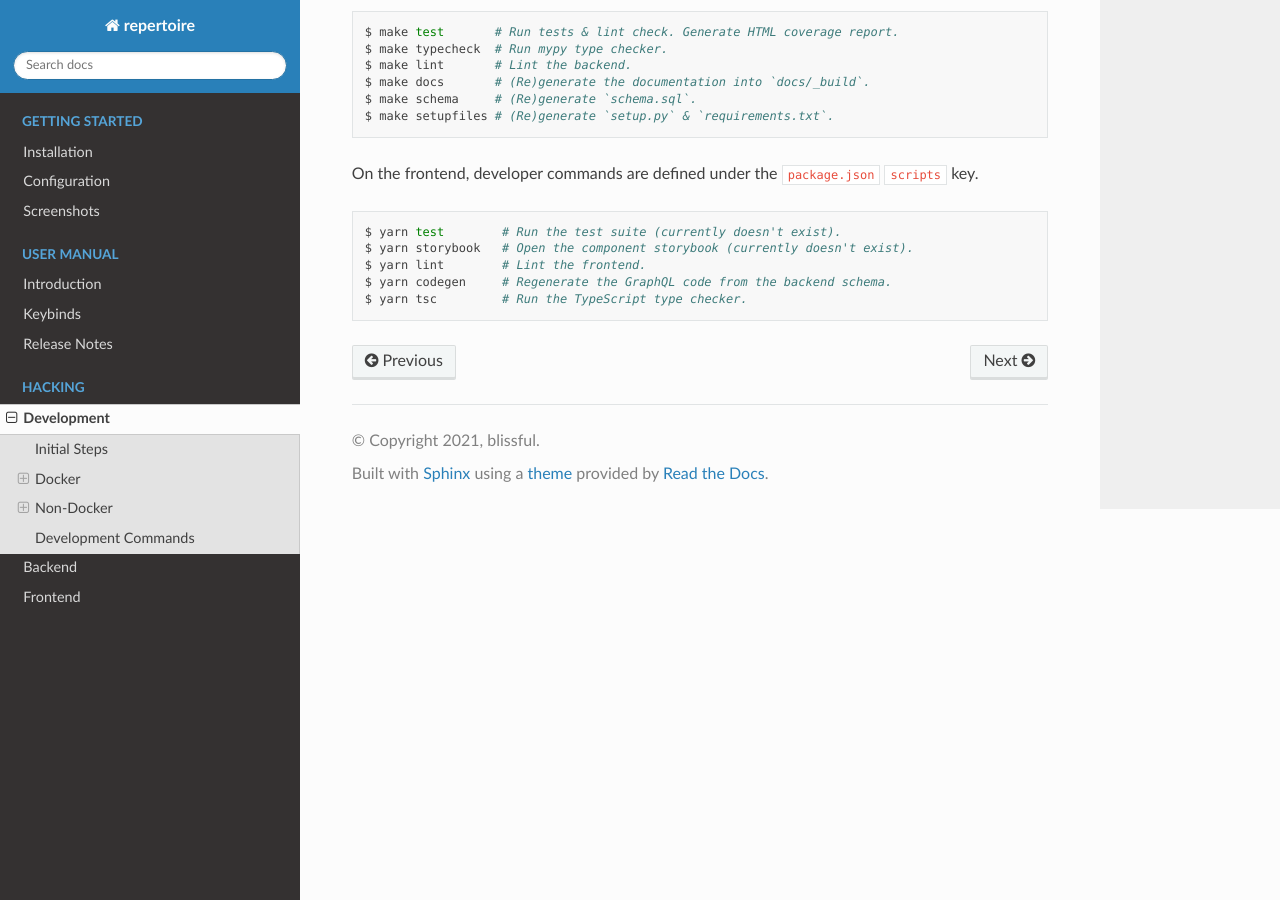
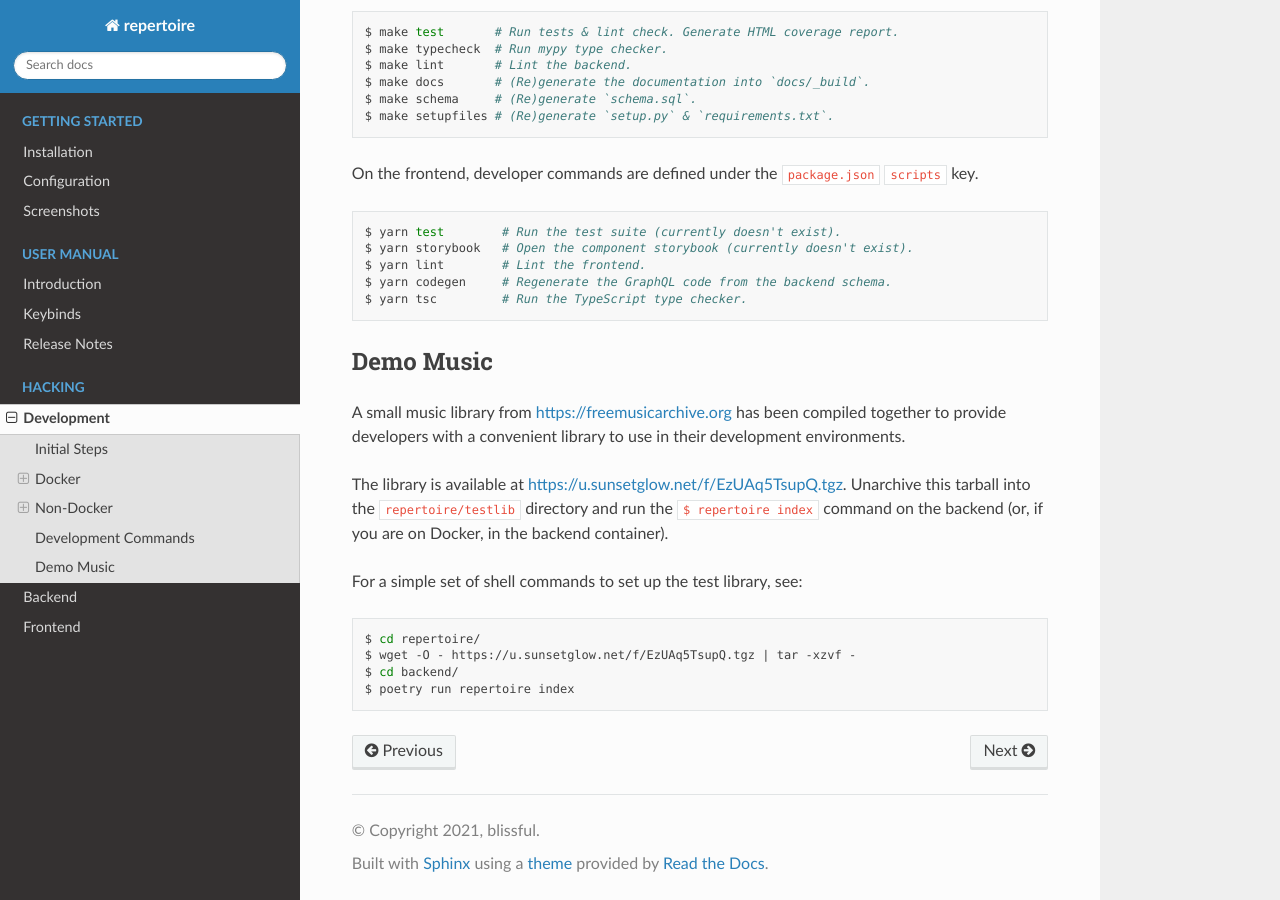
Before and after one commit to azuline/repertoire, a Sphinx documentation site: the page built from docs/hacking/development.rst, in a window 1280 px wide and 900 px high, scrolled down 3035 px. Built offline with Sphinx 7.4.7 and the Read the Docs theme 2.0.0, drawn with Linux system fonts in a browser that asks for light colours; pages that are not in the unit, such as notebooks, are missing from menus.

Commit message:
add docs to set up a testing library

```diff
--- a/docs/hacking/development.rst
+++ b/docs/hacking/development.rst
@@ -165,3 +165,24 @@ On the frontend, developer commands are defined under the ``package.json``
   $ yarn lint        # Lint the frontend.
   $ yarn codegen     # Regenerate the GraphQL code from the backend schema.
   $ yarn tsc         # Run the TypeScript type checker.
+
+Demo Music
+----------
+
+A small music library from https://freemusicarchive.org has been compiled
+together to provide developers with a convenient library to use in their
+development environments.
+
+The library is available at https://u.sunsetglow.net/f/EzUAq5TsupQ.tgz.
+Unarchive this tarball into the ``repertoire/testlib`` directory and run the
+``$ repertoire index`` command on the backend (or, if you are on Docker, in the
+backend container).
+
+For a simple set of shell commands to set up the test library, see:
+
+.. code-block:: sh
+
+   $ cd repertoire/
+   $ wget -O - https://u.sunsetglow.net/f/EzUAq5TsupQ.tgz | tar -xzvf -
+   $ cd backend/
+   $ poetry run repertoire index
```
